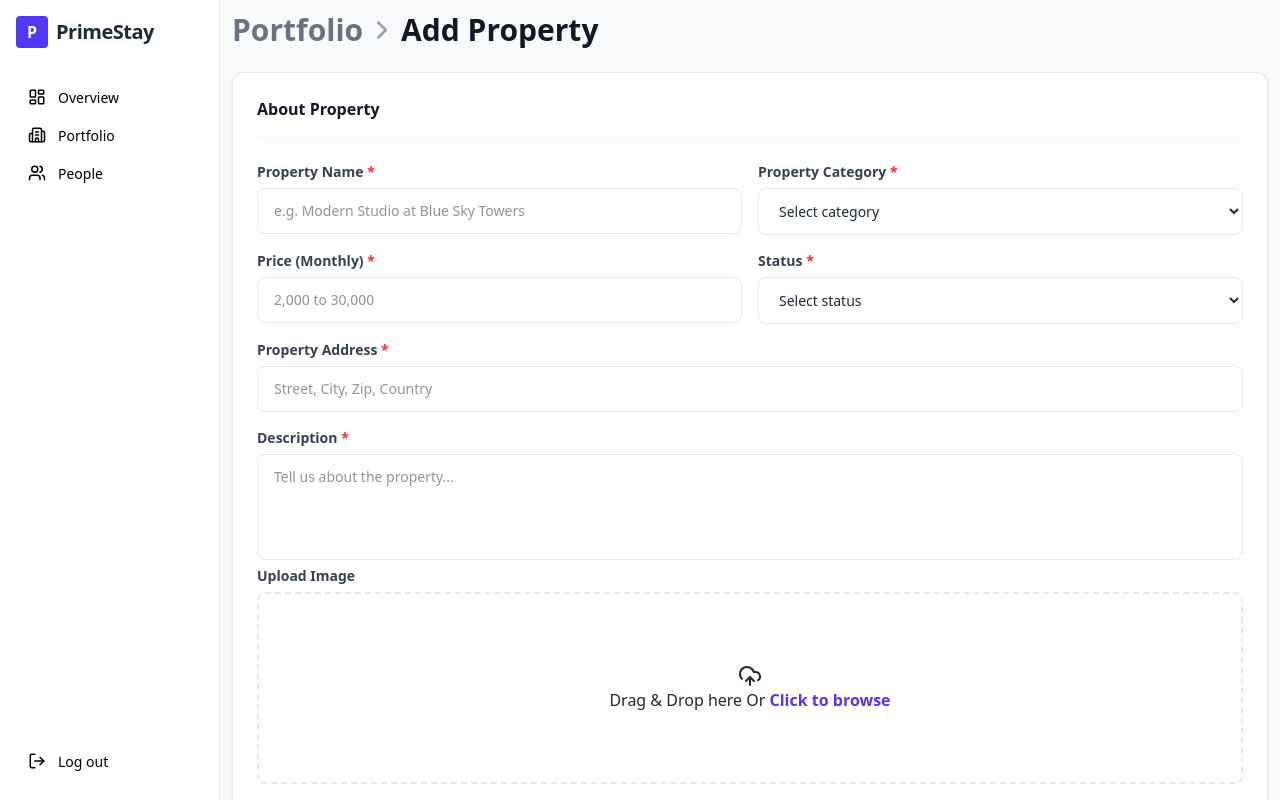
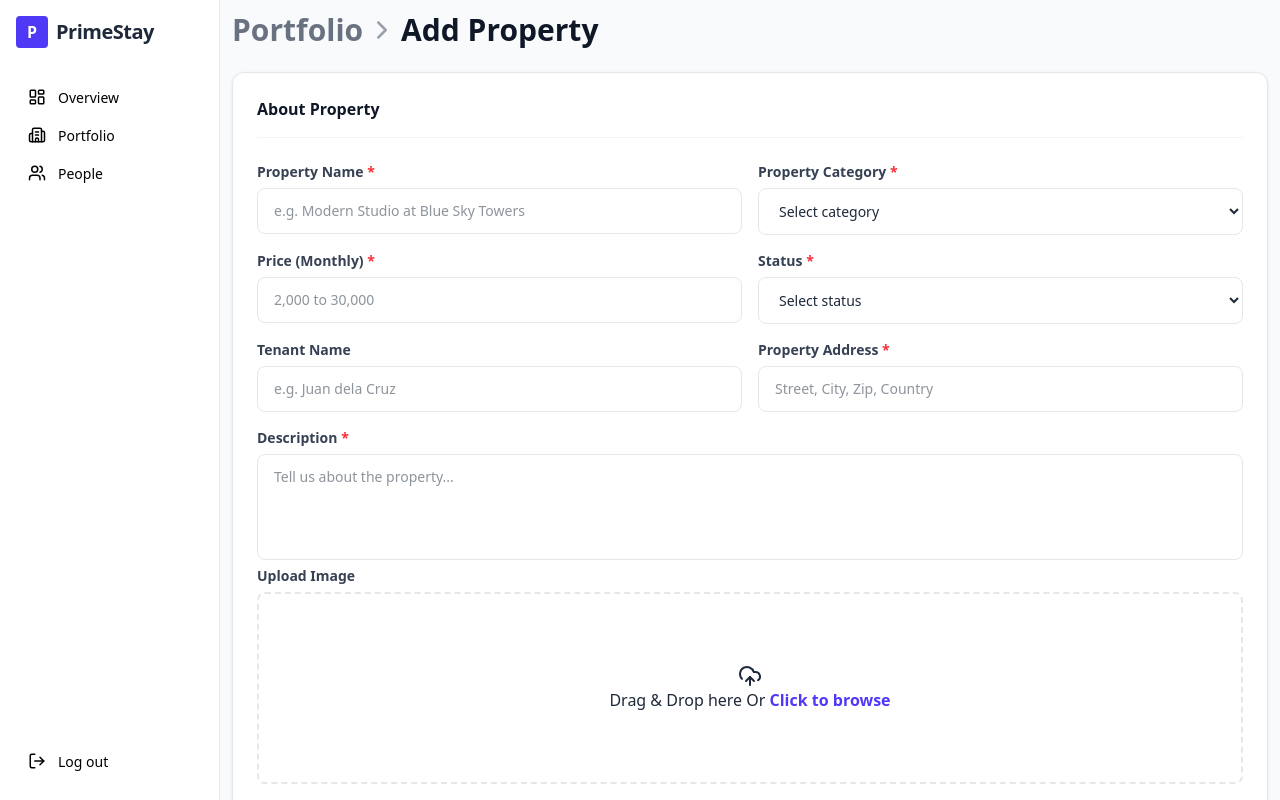
Before and after one commit to johnmarkfrncsc/Renting-App, a React (Vite) app in the folder frontend/: page /admin/add-listing in a window 1280 px wide. Built offline with nearby package versions, Linux system fonts and the light colour scheme; sample sign-in values are in the browser's storage.

Commit message:
feat: add rentTenant field to forms, enhance tenant display in PropertyTable, and remove ListingPage

```diff
--- a/frontend/src/App.jsx
+++ b/frontend/src/App.jsx
@@ -3,7 +3,6 @@ import { Route, Routes } from "react-router-dom";
 import { Navigate } from "react-router-dom";
 import Homepage from "./pages/Homepage.jsx";
 import CreatePage from "./pages/CreatePage.jsx";
-import ListingPage from "./pages/ListingPage.jsx";
 import LoginPage from "./pages/LoginPage.jsx";
 import AdminPage from "./pages/AdminPage.jsx";
 import PrivateRoute from "./routes/PrivateRoute.jsx";
@@ -41,7 +40,6 @@ function App() {
           />
           <Route path="/signup" element={<SignUpPage />} />
           <Route path="/create" element={<CreatePage />} />
-          <Route path="/list" element={<ListingPage />} />
         </Routes>
       </AuthProvider>
     </>
--- a/frontend/src/components/PropertyTable.jsx
+++ b/frontend/src/components/PropertyTable.jsx
@@ -253,6 +253,7 @@ const statusColor = {
   occupied: "text-green-600 bg-green-700/20 rounded-full px-2 py-1",
   vacant: "text-yellow-600 bg-yellow-700/20 rounded-full px-2 py-1",
 };
+const noTenantStyle = "text-gray-500 italic";
 // Row Component
 const PropertyRow = ({
   property,
@@ -303,7 +304,11 @@ const PropertyRow = ({
         ${property.rentPrice.toLocaleString()}
       </td>
       <td className="px-6 py-4 text-gray-900 text-sm font-semibold">
-        <span className="truncate block">Tenant</span>
+        <span
+          className={`truncate block ${property.rentTenant === "No Tenant" ? noTenantStyle : ""}`}
+        >
+          {property.rentTenant}
+        </span>
       </td>
       <td className="px-6 py-4 text-right relative flex justify-center">
         <button
--- a/frontend/src/components/ViewPropertyModal.jsx
+++ b/frontend/src/components/ViewPropertyModal.jsx
@@ -174,6 +174,21 @@ const ViewPropertyModal = ({ isOpen, onClose, property, onUpdate }) => {
             </select>
           </div>
 
+          <div>
+            <label className="block text-sm font-semibold text-gray-700 mb-1.5">
+              Tenant Name
+            </label>
+            <input
+              type="text"
+              name="rentTenant"
+              value={formData.rentTenant || ""}
+              onChange={handleInputChange}
+              readOnly={!isEditing}
+              className={`w-full px-4 py-3 rounded-lg border border-gray-200 focus:outline-none focus:ring-2 focus:ring-black/5
+                focus:border-black transition-all ${isEditing ? "bg-white" : "bg-gray-100"}`}
+            />
+          </div>
+
           {/* Price & Image URL */}
           <div className="flex flex-col md:flex-row gap-4">
             <div className="flex-1">
--- a/frontend/src/components/hooks/useCreatePost.js
+++ b/frontend/src/components/hooks/useCreatePost.js
@@ -30,10 +30,7 @@ export function useCreatePost() {
     setSuccess(false);
 
     try {
-      const response = await axios.post(
-        `/api/rents`,
-        formData
-      );
+      const response = await axios.post(`/api/rents`, formData);
       setSuccess(true);
       setFormData(response);
       console.log("Successfully created a new list:", response.data);
--- a/frontend/src/pages/AddListingPage.jsx
+++ b/frontend/src/pages/AddListingPage.jsx
@@ -11,6 +11,7 @@ const AddListingPage = () => {
     rentDescription: "",
     rentCategory: "",
     rentStatus: "",
+    rentTenant: "",
     rentPrice: "",
     rentAddress: "",
     rentImageURL: "",
@@ -20,7 +21,7 @@ const AddListingPage = () => {
     "house",
     "unit 1br",
     "unit 2br",
-    "unit Penthouse",
+    "unit penthouse",
     "room",
     "dorm",
   ];
@@ -236,7 +237,19 @@ const AddListingPage = () => {
           </div>
 
           {/* Row 3: Address - full width */}
-          <div>
+          <div className="flex flex-col md:flex-row gap-4">
+            <div className="flex-1">
+              <label className={labelClass}>Tenant Name</label>
+              <input
+                type="text"
+                name="rentTenant"
+                placeholder="e.g. Juan dela Cruz"
+                value={formData.rentTenant}
+                onChange={handleInputChange}
+                className={inputClass}
+              />
+            </div>
+            <div className="flex-1">
               <label className={labelClass}>
                 Property Address <span className="text-red-500">*</span>
               </label>
@@ -248,6 +261,7 @@ const AddListingPage = () => {
                 onChange={handleInputChange}
                 className={inputClass}
               />
+            </div>
           </div>
 
           {/* Row 4: Description - full width */}
--- a/frontend/src/pages/ListingPage.jsx
+++ /dev/null
@@ -1,7 +0,0 @@
-import React from "react";
-
-const ListingPage = () => {
-  return <div>ListingPage</div>;
-};
-
-export default ListingPage;
--- a/frontend/src/pages/OverviewPage.jsx
+++ b/frontend/src/pages/OverviewPage.jsx
@@ -53,7 +53,7 @@ const OverviewPage = () => {
       label: "Total Properties",
       value: totalProperties,
       icon: <Building2 size={20} />,
-      iconBg: "bg-gray-100",
+      iconBg: "bg-gray-200",
       iconColor: "text-gray-600",
     },
     {
@@ -85,11 +85,11 @@ const OverviewPage = () => {
       <h2 className="text-3xl font-bold text-gray-900 mb-6">Overview</h2>
 
       {/* Stats Cards */}
-      <div className=" grid grid-cols-1 sm:grid-cols-2 lg:grid-cols-4 gap-5 mb-8">
+      <div className=" grid grid-cols-1 sm:grid-cols-2 lg:grid-cols-4 gap-5 mb-8 ">
         {stats.map((stat) => (
           <div
             key={stat.label}
-            className="relative bg-white border border-gray-200 rounded-2xl p-2 flex items-center gap-4 justify-center"
+            className="relative bg-white border border-gray-200 rounded-2xl p-2 items-center gap-4 justify-center w-auto"
           >
             <div
               className={`absolute -bottom-4 -left-2 shrink-0 w-12 h-12 rounded-full flex items-center justify-center
@@ -108,7 +108,7 @@ const OverviewPage = () => {
       </div>
 
       {/* Occupancy Rate */}
-      <div className="bg-white border border-gray-200 rounded-xl p-6 shadow-sm mb-6">
+      <div className=" border border-gray-200 rounded-xl p-6 shadow-sm mb-6">
         <div className="flex items-center justify-between mb-3">
           <h3 className="text-sm font-semibold text-gray-700">
             Occupancy Rate
```
Lines whose indentation alone changed are shown as unchanged.
